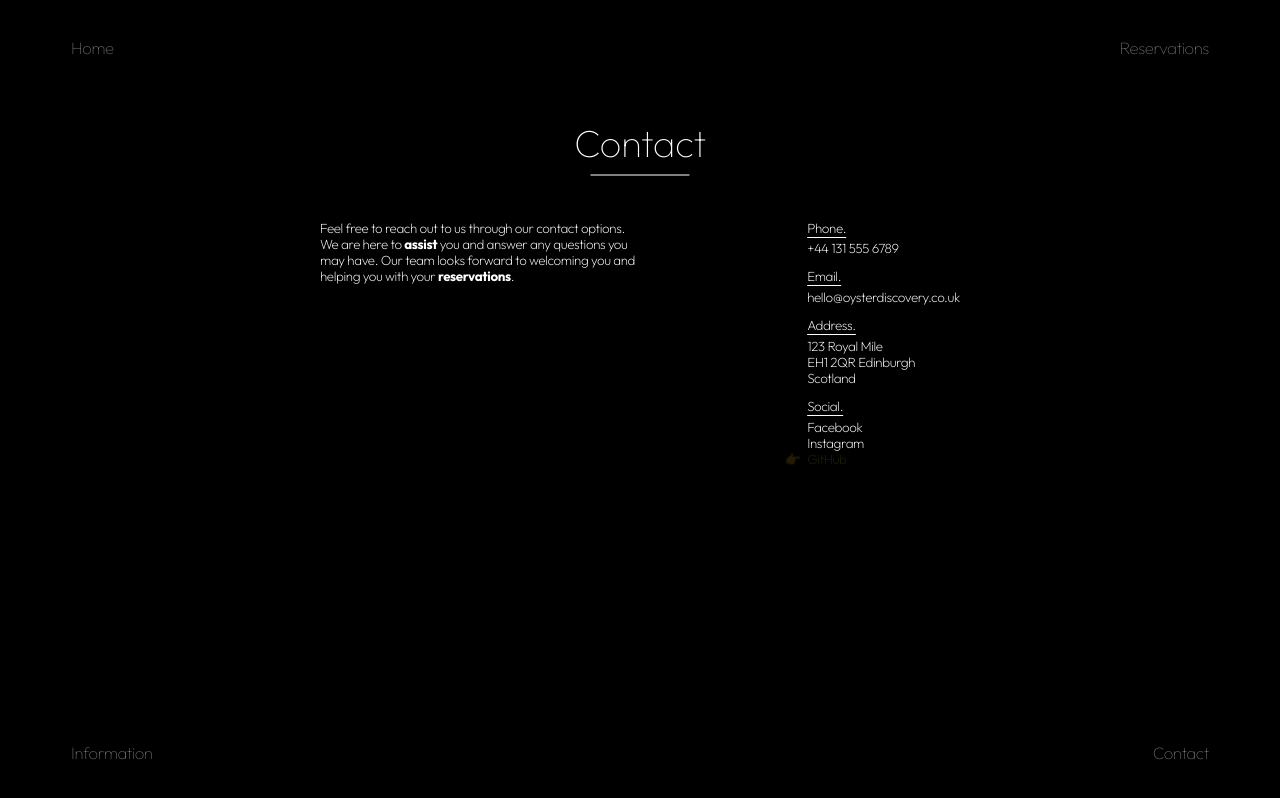
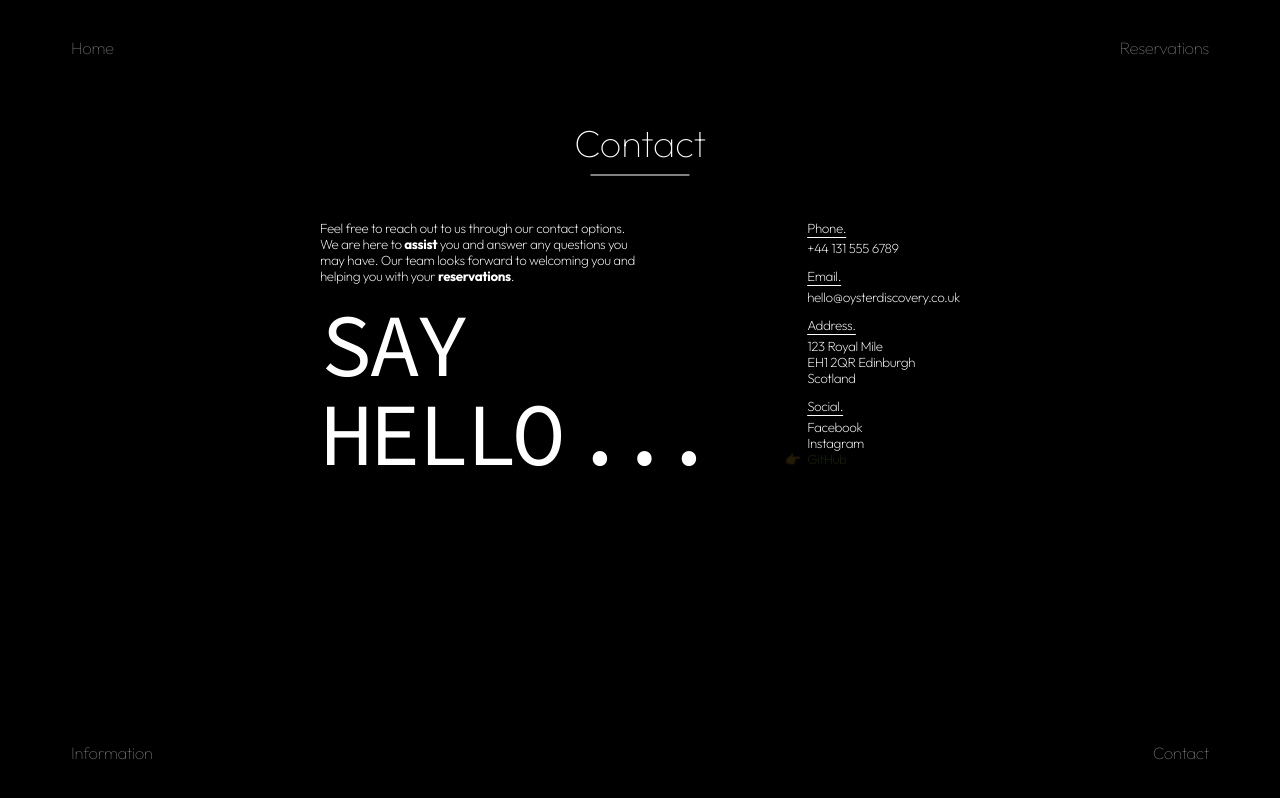
Before and after one commit to QuentinDch/oyster-project, a React (Vite) app: page /contact in a window 1280 px wide. Built offline with nearby package versions, Linux system fonts and the light colour scheme.

Commit message:
minor visual modification

```diff
--- a/src/components/pages/Contact.jsx
+++ b/src/components/pages/Contact.jsx
@@ -12,6 +12,7 @@ const Contact = () => {
             have. Our team looks forward to welcoming you and helping you with
             your <strong>reservations</strong>.
           </p>
+          <p>say hello</p>
         </div>
         <ul className="contact-list">
           <li className="contact-item">
--- a/src/sass/pages/Contact.scss
+++ b/src/sass/pages/Contact.scss
@@ -1,9 +1,43 @@
 // contact.scss
 @use "../variables" as *;
+@import url("https://fonts.googleapis.com/css2?family=Source+Code+Pro&display=swap");
 
 .contact {
   height: 100%;
   user-select: none;
+}
+
+.contact-text {
+  display: flex;
+  justify-content: space-between;
+  flex-direction: column;
+
+  @media screen and (max-width: 767px) {
+    gap: 2rem;
+  }
+}
+
+.contact-text p:nth-of-type(2) {
+  font-size: 5rem;
+  text-transform: uppercase;
+  line-height: 1;
+  letter-spacing: -0.06em;
+  font-family: "Source Code Pro", monospace;
+  position: relative;
+}
+
+.contact-text p:nth-of-type(2)::after {
+  content: "...";
+  display: block;
+  position: absolute;
+  bottom: 0;
+  right: 0;
+  transform: translateX(50%);
+  letter-spacing: -0.1em;
+
+  @media screen and (max-width: 1024px) {
+    content: none;
+  }
 }
 
 .contact-grid {
@@ -26,6 +60,7 @@
     display: flex;
     flex-direction: column;
     gap: 2rem;
+    padding-bottom: 5rem;
   }
 }
 
--- a/src/sass/pages/Informations.scss
+++ b/src/sass/pages/Informations.scss
@@ -1,5 +1,6 @@
 // informations.scss
 @use "../variables" as *;
+@import url("https://fonts.googleapis.com/css2?family=Source+Code+Pro&display=swap");
 
 .informations {
   height: 100%;
@@ -36,6 +37,11 @@
   display: grid;
   grid-template-columns: repeat(3, 1fr);
   column-gap: 1.2rem;
+  counter-reset: comptlist;
+}
+
+.gallery-item {
+  position: relative;
 }
 
 .gallery-item-wrapper {
@@ -45,6 +51,18 @@
   height: 0;
   padding-bottom: 70%;
   overflow: hidden;
+}
+
+.gallery-item::after {
+  content: counter(comptlist, decimal-leading-zero);
+  counter-increment: comptlist;
+  display: block;
+  position: absolute;
+  right: 0;
+  bottom: 0;
+  transform: translateY(20%);
+  font-family: "Source Code Pro", monospace;
+  font-size: 0.525rem;
 }
 
 .gallery-item-wrapper img {
```
